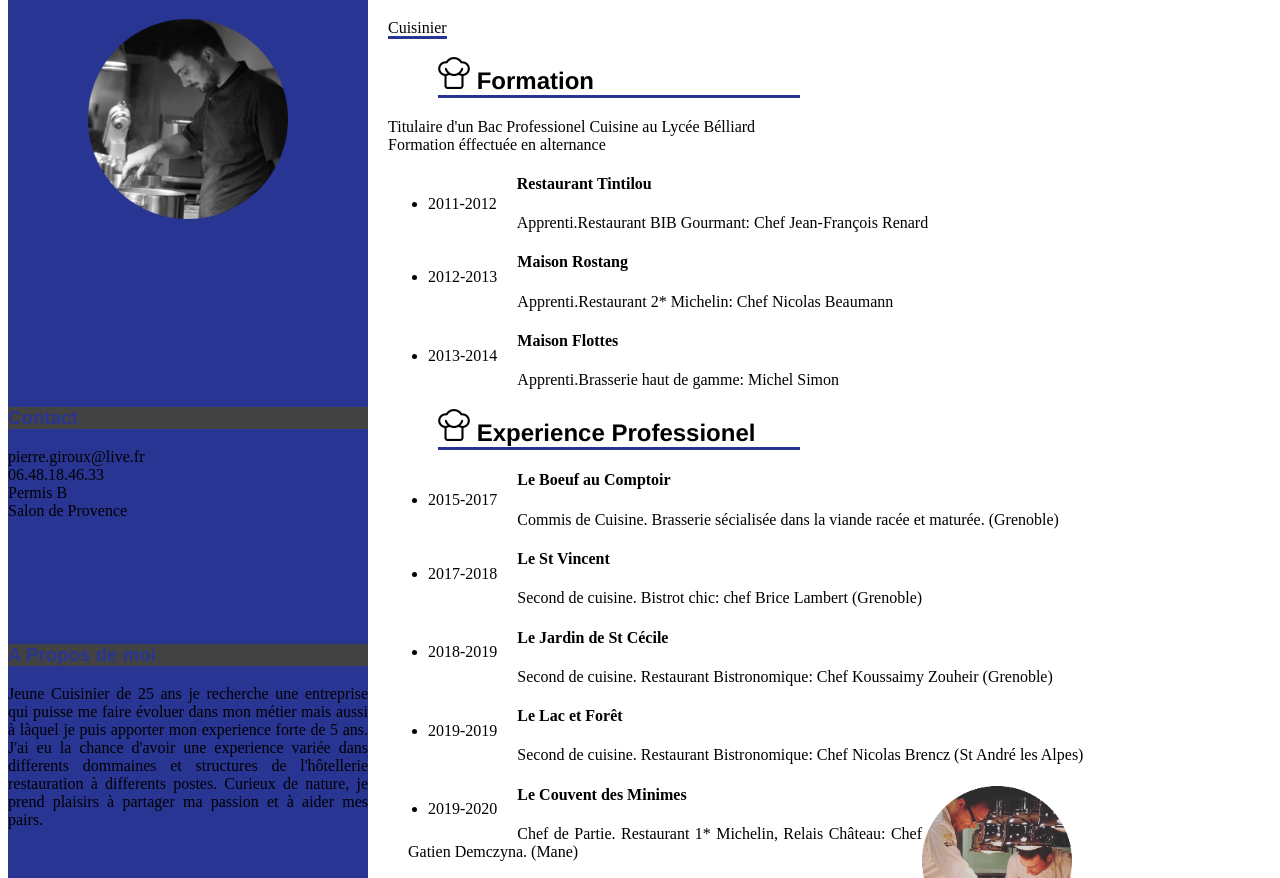
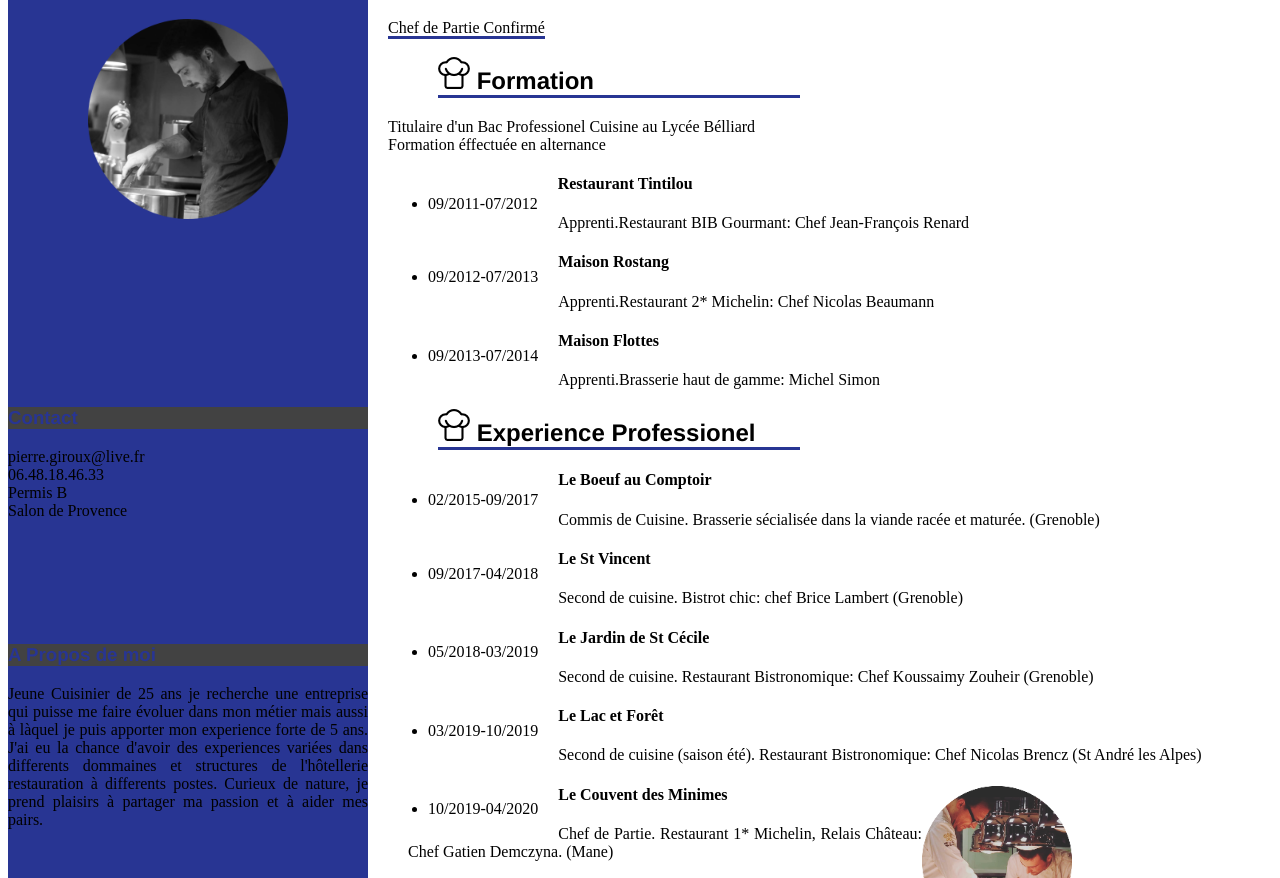
Before and after one commit to pierre2vkfe/CV-C, a plain HTML site: page index.html in a window 1280 px wide. Shown: the part 69-947 px from the top of the page. Drawn offline with Linux system fonts and the light colour scheme.

Commit message:
Update index.html

```diff
--- a/index.html
+++ b/index.html
@@ -10,33 +10,33 @@
     <div id="conteneur1">
         <header>
             <h1><span class="giroux">GIROUX</span> PIERRE</h1>
-            <span class="cuisinier">Cuisinier</span>
+            <span class="cuisinier">Chef de Partie Confirmé</span>
         </header>
         <section>
             <h2> <img src="chef.png" alt="icone chef"> Formation</h2>
             <div class="strong">Titulaire d'un Bac Professionel Cuisine au Lycée Bélliard<br/>
                     Formation éffectuée en alternance</div>
                 <ul>
-                    <li class="date">2011-2012</li>  <h4>Restaurant Tintilou</h4>
+                    <li class="date"> 09/2011-07/2012</li>  <h4>Restaurant Tintilou</h4>
                                                             <p>Apprenti.Restaurant BIB Gourmant: Chef Jean-François Renard</p>
-                    <li class="date">2012-2013</li>  <h4>Maison Rostang</h4>
+                    <li class="date">09/2012-07/2013</li>  <h4>Maison Rostang</h4>
                                                             <p>Apprenti.Restaurant 2* Michelin: Chef Nicolas Beaumann </p>
-                    <li class="date">2013-2014</li>  <h4>Maison Flottes</h4>
+                    <li class="date">09/2013-07/2014</li>  <h4>Maison Flottes</h4>
                                                             <p>Apprenti.Brasserie haut de gamme: Michel Simon</p>
                 </ul>
         </section><!--fin Formation-->
         <section>
             <h2> <img src="chef.png" alt="icone chef"> Experience Professionel</h2>
                 <ul>
-                    <li class="date">2015-2017</li>  <h4>Le Boeuf au Comptoir</h4>
+                    <li class="date">02/2015-09/2017</li>       <h4>Le Boeuf au Comptoir</h4>
                                                                 <p>Commis de Cuisine. Brasserie sécialisée dans la viande racée et maturée. (Grenoble)</p>
-                    <li class="date">2017-2018</li>  <h4>Le St Vincent</h4>
+                    <li class="date">09/2017-04/2018</li>       <h4>Le St Vincent</h4>
                                                                 <p>Second de cuisine. Bistrot chic: chef Brice Lambert (Grenoble)</p>
-                    <li class="date">2018-2019</li>  <h4>Le Jardin de St Cécile</h4>
+                    <li class="date">05/2018-03/2019</li>       <h4>Le Jardin de St Cécile</h4>
                                                                 <p>Second de cuisine. Restaurant Bistronomique: Chef Koussaimy Zouheir (Grenoble)</p>
-                    <li class="date">2019-2019</li>  <h4>Le Lac et Forêt</h4>
-                                                     <p>Second de cuisine. Restaurant Bistronomique: Chef Nicolas Brencz (St André les Alpes)</p>
-                    <li class="date">2019-2020</li>  <h4>Le Couvent des Minimes<img src="cuisine.png" alt="photo cuisine" class="chef"> </h4>
+                    <li class="date">03/2019-10/2019</li>       <h4>Le Lac et Forêt</h4>
+                                                                <p>Second de cuisine (saison été). Restaurant Bistronomique: Chef Nicolas Brencz (St André les Alpes)</p>
+                    <li class="date">10/2019-04/2020</li>       <h4>Le Couvent des Minimes<img src="cuisine.png" alt="photo cuisine" class="chef"> </h4>
                                                                 <p>Chef de Partie. Restaurant 1* Michelin, Relais Château: Chef Gatien Demczyna. (Mane) </p>
                 </ul>
         </section><!--Fin de Experience Professionel-->
@@ -67,7 +67,7 @@
              <h3>A Propos de moi</h3>
              <p>Jeune Cuisinier de 25 ans je recherche une entreprise qui puisse me faire évoluer dans mon métier
                  mais aussi à làquel je puis apporter mon experience forte de 5 ans.
-                 J'ai eu la chance d'avoir une experience variée dans differents dommaines et structures de
+                 J'ai eu la chance d'avoir des experiences variées dans differents dommaines et structures de
                  l'hôtellerie restauration à differents postes.
                  Curieux de nature, je prend plaisirs à partager ma passion et à aider mes pairs.
              </p>
```
Lines whose indentation alone changed are shown as unchanged.
